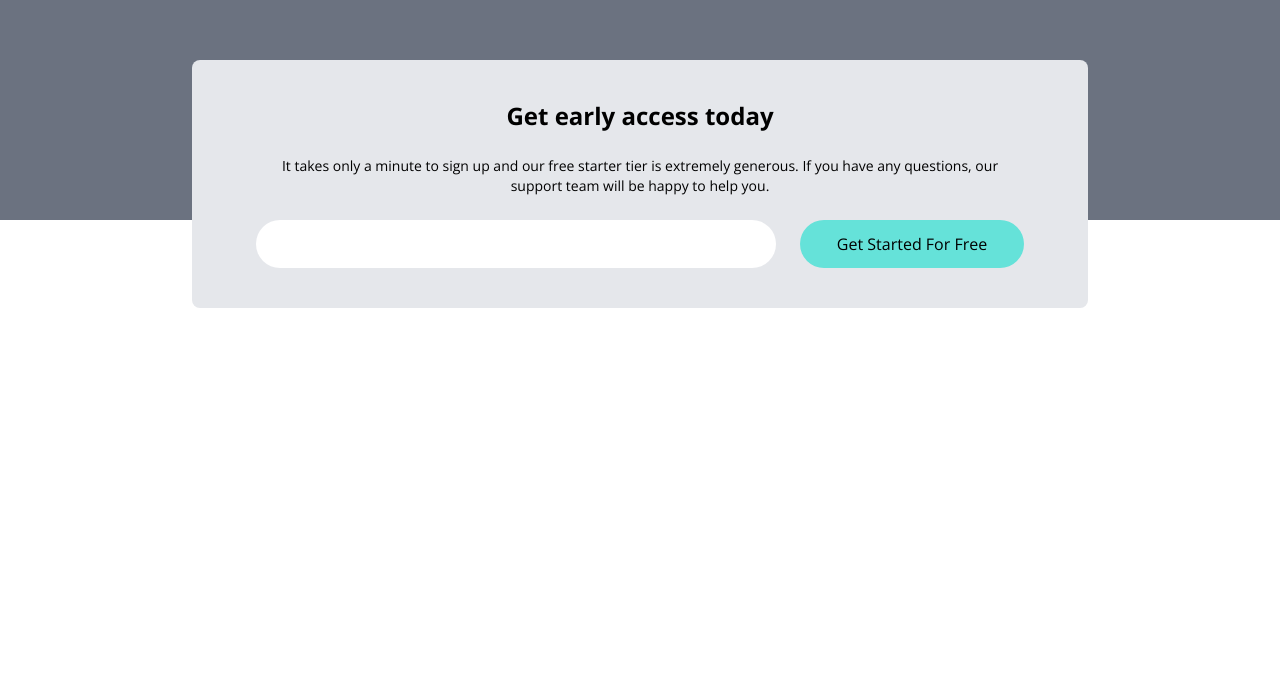
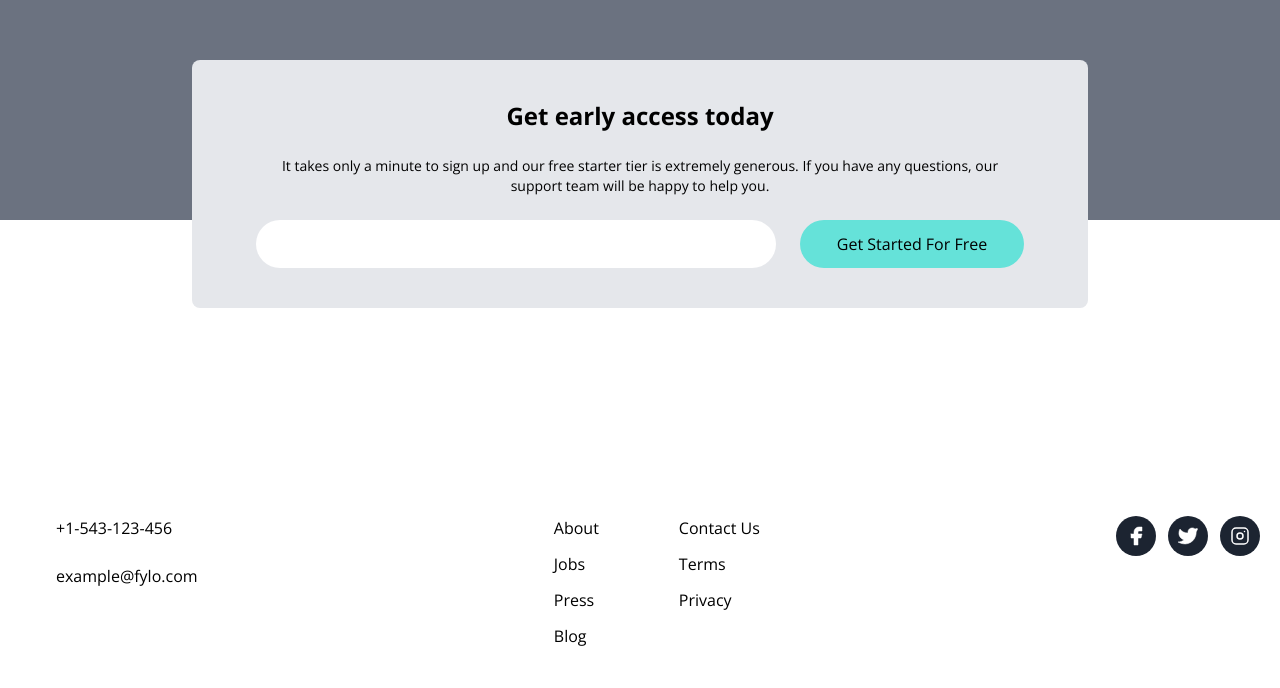
Before and after one commit to AhmedNazar32/Fylo-Project, a website: page index.html in a window 1280 px wide. Shown: the part 3252-3940 px from the top of the page. Before the commit the page ends 3720 px from the top, so only its background shows below. Drawn offline with nearby package versions, Linux system fonts and the light colour scheme.

Commit message:
add footer

```diff
--- a/index.html
+++ b/index.html
@@ -295,5 +295,75 @@
 
     </section>
 
+    <!-- Footer-->
+
+    <section id="footer bg-darkBlue2">
+      <!-- Container -->
+      <div class="container mx-auto pt-12 px-5 pb-10">
+        <!-- Flex Container -->
+        <div class="flex flex-col justify-between space-y-24 md:flex-row md:space-y-0">
+
+          <!-- Email & Phone -->
+          <div class="mt-10 space-y-6">
+            <div class="flex items-center space-x-3 md:-mt-10">
+              <div class="w-6">
+                <img src='images/icon-phone.svg' class="scale-10">
+              </div>
+              <div>+1-543-123-456</div>
+            </div>
+            <div class="flex items-center space-x-3 md:-mt-10">
+              <div class="w-6">
+                <img src='images/icon-email.svg' class="scale-10">
+              </div>
+              <div>example@fylo.com</div>
+            </div>
+          </div>
+
+          <!-- Menu -->
+
+          <div class="flex flex-col md:flex-row space-y-10 md:space-y-0 text-xl md:text-base md:space-x-20">
+            <div class="flex flex-col space-y-3">
+              <a href="#">About</a>
+              <a href="#">Jobs</a>
+              <a href="#">Press</a>
+              <a href="#">Blog</a>
+            </div>
+            <div class="flex flex-col space-y-3">
+              <a href="#">Contact Us</a>
+              <a href="#">Terms</a>
+              <a href="#">Privacy</a>
+            </div>
+          </div>
+
+          <!-- Social -->
+
+          <div class="flex justify-center pb-10 space-x-3">
+
+              <div>
+
+                <a href="#"><img src="images/facebook.svg" class="p-2 bg-darkBlue rounded-full ficon">
+                </a>
+
+              </div>
+              <div>
+
+                <a href="#"><img src="images/twitter.svg" class="p-2 bg-darkBlue rounded-full ficon">
+                </a>
+
+              </div>
+              <div>
+
+                <a href="#"><img src="images/instagram.svg" class="p-2 bg-darkBlue rounded-full ficon">
+                </a>
+              </div>
+              </div>
+
+          </div>
+
+        </div>
+      </div>
+
+    </section>
+
   </body>
 </html>
```
Also changed, not shown: css/style.css.
